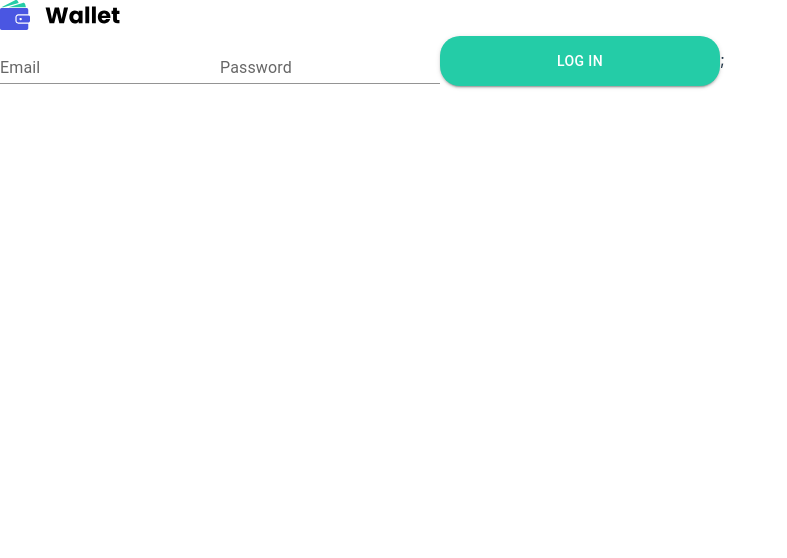
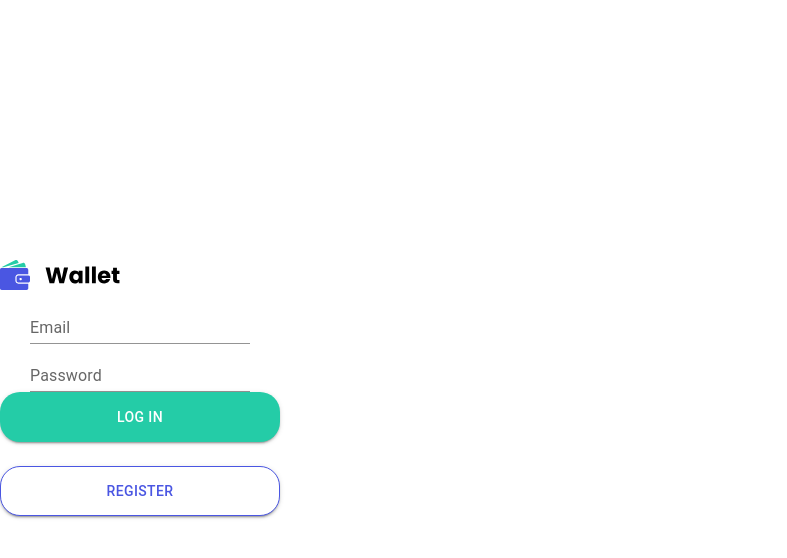
Before and after one commit to MateuszCharysz/Goit-Wallet, a React (Vite) app: page /login in a window 1280 px wide. Shown: the top 558 px of the page, without its empty margins (0-787 px from the left). Built offline with nearby package versions, Linux system fonts and the light colour scheme.

Commit message:
edited mui components

```diff
--- /dev/null
+++ b/src/components/ButtonSecondary.jsx
@@ -0,0 +1,19 @@
+import { styled } from '@mui/material/styles';
+import Button from '@mui/material/Button';
+
+const ColorButton = styled(Button)(() => ({
+  color: '#4a56e2',
+  width: 280,
+  height: 50,
+  borderRadius: 20,
+  backgroundColor: 'white',
+  border: '1px solid #4A56E2',
+}));
+
+const ButtonSecondary = ({ text }) => (
+  <>
+    <ColorButton variant='contained'>{text}</ColorButton>;
+  </>
+);
+
+export default ButtonSecondary;
--- a/src/components/LoginForm.jsx
+++ b/src/components/LoginForm/LoginForm.jsx
@@ -1,7 +1,9 @@
 import React from 'react';
 import { useState } from 'react';
 import TextField from '@mui/material/TextField';
-import ButtonMain from '../components/ButtonMain';
+import ButtonMain from '../ButtonMain';
+import ButtonSecondary from '../ButtonSecondary';
+import css from './LoginForm.module.css';
 
 const LoginForm = () => {
   const [value, setValue] = useState('');
@@ -10,7 +12,7 @@ const LoginForm = () => {
   const handleOnClick = () => setValue('');
 
   return (
-    <form>
+    <form className={css.loginForm}>
       {/* <label htmlFor='Enter Email'>
         <input
           type='text'
@@ -39,14 +41,11 @@ const LoginForm = () => {
         value={value}
         onChange={handleOnChange}
       />
-      {/* <button onClick={handleOnClick}>LOG IN</button> */}
-      {/* <button onClick={handleOnClick}>REGISTER</button> */}
       <ButtonMain text='LOG IN' onClick={handleOnClick} />
-      {/* <ColorButton
-        variant='contained'
-        onClick={handleOnClick}>
-        LOG IN
-      </ColorButton> */}
+      <ButtonSecondary
+        text='REGISTER'
+        onClick={handleOnClick}
+      />
     </form>
   );
 };
--- /dev/null
+++ b/src/components/LoginForm/LoginForm.module.css
@@ -0,0 +1,5 @@
+.loginForm {
+  display: flex;
+  align-items: center;
+  flex-direction: column;
+}
--- a/src/index.css
+++ b/src/index.css
@@ -16,62 +16,11 @@
   -webkit-text-size-adjust: 100%;
 }
 
-a {
-  font-weight: 500;
-  color: #646cff;
-  text-decoration: inherit;
-}
-
-a:hover {
-  color: #535bf2;
-}
-
 body {
   margin: 0;
   padding: 0;
-  /* display: flex;
+  display: flex;
   place-items: center;
   min-width: 320px;
-  min-height: 100vh; */
+  min-height: 100vh;
 }
-
-h1 {
-  font-size: 3.2em;
-  line-height: 1.1;
-}
-
-button {
-  border-radius: 8px;
-  border: 1px solid transparent;
-  padding: 0.6em 1.2em;
-  font-size: 1em;
-  font-weight: 500;
-  font-family: inherit;
-  background-color: #1a1a1a;
-  cursor: pointer;
-  transition: border-color 0.25s;
-}
-
-button:hover {
-  border-color: #646cff;
-}
-
-button:focus,
-button:focus-visible {
-  outline: 4px auto -webkit-focus-ring-color;
-}
-
-@media (prefers-color-scheme: light) {
-  :root {
-    color: #213547;
-    background-color: #ffffff;
-  }
-
-  a:hover {
-    color: #747bff;
-  }
-
-  button {
-    background-color: #f9f9f9;
-  }
-}
--- a/src/pages/login.jsx
+++ b/src/pages/login.jsx
@@ -1,6 +1,6 @@
 // eslint-disable-next-line no-unused-vars
 import React from 'react';
-import LoginForm from '../components/LoginForm';
+import LoginForm from '../components/LoginForm/LoginForm';
 import logo from '../images/logo.svg';
 
 const Login = () => {
```
